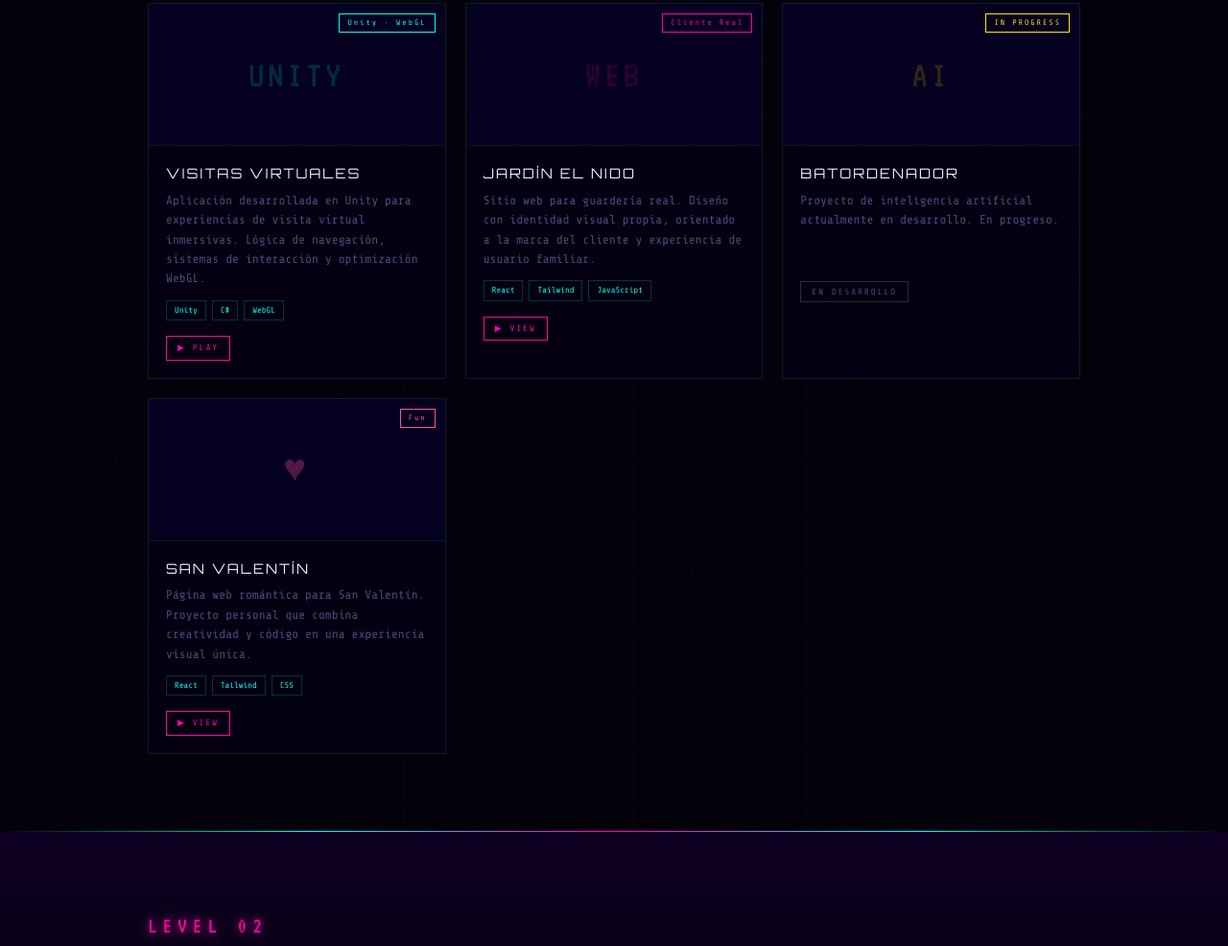
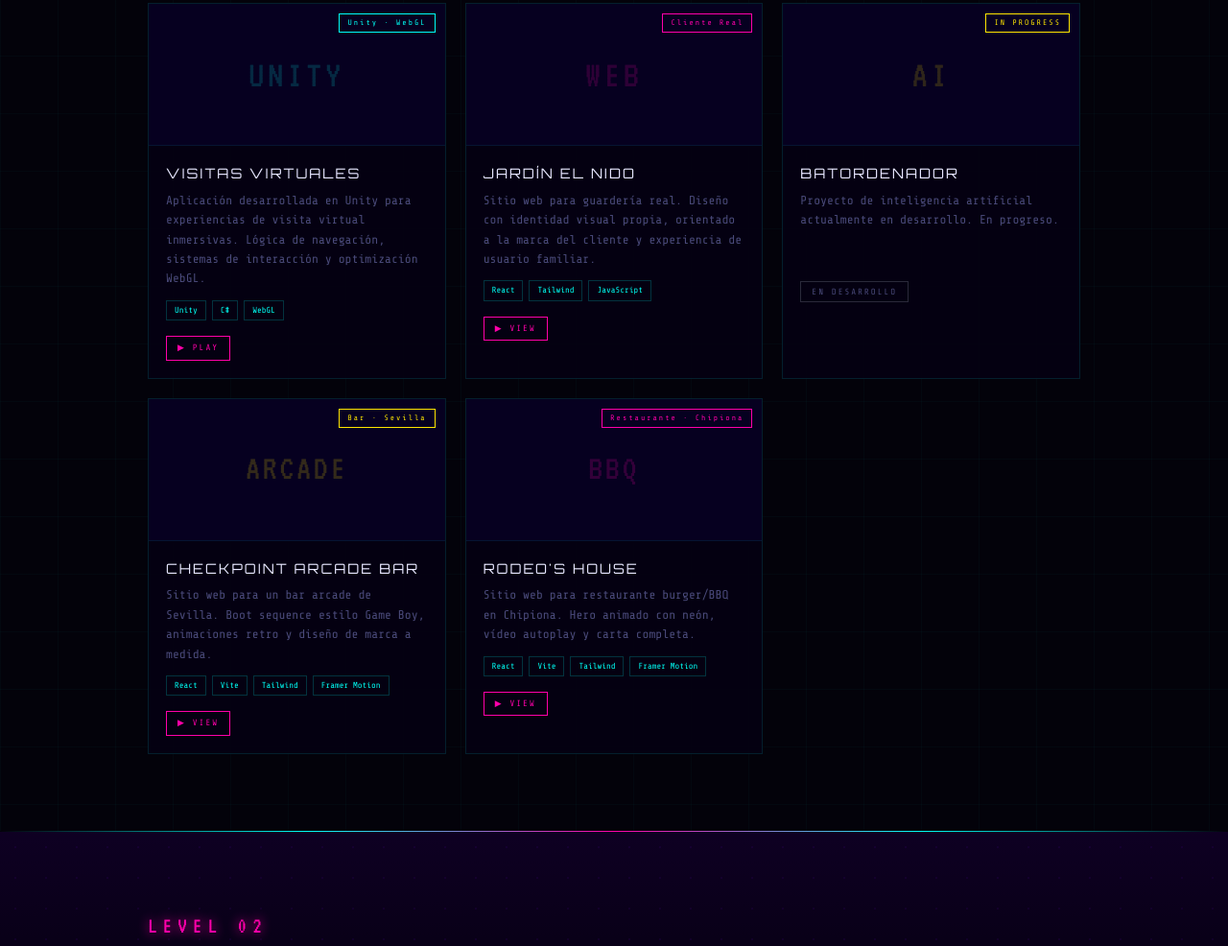
Before and after one commit to fermiinbp/ferminbarba.github.io, a plain HTML site: page landing.html in a window 1280 px wide. Shown: the part 302-1288 px from the top of the page at 96% size. Drawn offline with nearby package versions, Linux system fonts and the light colour scheme.

Commit message:
Añadir mas proyectos realizados
Se añaden los ultimos proyectos que son Checkpoint y idea de web de hamburgueseria como Rodeos house

```diff
--- a/landing.html
+++ b/landing.html
@@ -158,19 +158,35 @@ body{background:#03020a;color:#e8e8ff;font-family:'DM Sans',sans-serif;overflow-
         </div>
       </div>
 
-      <!-- SAN VALENTÍN -->
+      <!-- CHECKPOINT ARCADE BAR -->
       <div class="proj-card" style="background:rgba(5,0,18,0.92);border:1px solid rgba(0,255,245,0.12);">
         <div style="height:148px;background:#060020;display:flex;align-items:center;justify-content:center;position:relative;border-bottom:1px solid rgba(0,255,245,0.08);">
-          <span style="font-family:'VT323',monospace;font-size:2.5rem;color:#ff4d9e;opacity:0.3;letter-spacing:4px;">♥</span>
-          <span style="position:absolute;top:10px;right:10px;font-family:'Share Tech Mono',monospace;font-size:0.5rem;letter-spacing:2px;padding:3px 8px;border:1px solid #ff4d9e;color:#ff4d9e;">Fun</span>
+          <span style="font-family:'VT323',monospace;font-size:2.3rem;color:var(--yel);opacity:0.18;letter-spacing:3px;">ARCADE</span>
+          <span style="position:absolute;top:10px;right:10px;font-family:'Share Tech Mono',monospace;font-size:0.5rem;letter-spacing:2px;padding:3px 8px;border:1px solid var(--yel);color:var(--yel);">Bar · Sevilla</span>
         </div>
         <div style="padding:18px;">
-          <h3 style="font-family:'Orbitron',sans-serif;font-size:0.9rem;letter-spacing:2px;margin-bottom:7px;" data-es="SAN VALENTÍN" data-en="VALENTINE'S">SAN VALENTÍN</h3>
-          <p style="font-family:'Share Tech Mono',monospace;font-size:0.8rem;color:#4a4a7a;line-height:1.6;margin-bottom:12px;" data-es="Página web romántica para San Valentín. Proyecto personal que combina creatividad y código en una experiencia visual única." data-en="Romantic Valentine's Day web. Personal project combining creativity and code in a unique visual experience.">Página web romántica para San Valentín. Proyecto personal que combina creatividad y código en una experiencia visual única.</p>
+          <h3 style="font-family:'Orbitron',sans-serif;font-size:0.9rem;letter-spacing:2px;margin-bottom:7px;">CHECKPOINT ARCADE BAR</h3>
+          <p style="font-family:'Share Tech Mono',monospace;font-size:0.8rem;color:#4a4a7a;line-height:1.6;margin-bottom:12px;" data-es="Sitio web para un bar arcade de Sevilla. Boot sequence estilo Game Boy, animaciones retro y diseño de marca a medida." data-en="Website for an arcade bar in Seville. Game Boy-style boot sequence, retro animations and custom brand design.">Sitio web para un bar arcade de Sevilla. Boot sequence estilo Game Boy, animaciones retro y diseño de marca a medida.</p>
           <div style="display:flex;flex-wrap:wrap;gap:6px;margin-bottom:14px;">
-            <span class="pill">React</span><span class="pill">Tailwind</span><span class="pill">CSS</span>
+            <span class="pill">React</span><span class="pill">Vite</span><span class="pill">Tailwind</span><span class="pill">Framer Motion</span>
           </div>
-          <a href="https://fermiinbp.github.io/Batordenador-romantico/" target="_blank" class="plink">▶ VIEW</a>
+          <a href="https://fermiinbp.github.io/Checkpoint/" target="_blank" class="plink">▶ VIEW</a>
+        </div>
+      </div>
+
+      <!-- RODEO'S HOUSE -->
+      <div class="proj-card" style="background:rgba(5,0,18,0.92);border:1px solid rgba(0,255,245,0.12);">
+        <div style="height:148px;background:#060020;display:flex;align-items:center;justify-content:center;position:relative;border-bottom:1px solid rgba(0,255,245,0.08);">
+          <span style="font-family:'VT323',monospace;font-size:2.3rem;color:var(--mag);opacity:0.18;letter-spacing:3px;">BBQ</span>
+          <span style="position:absolute;top:10px;right:10px;font-family:'Share Tech Mono',monospace;font-size:0.5rem;letter-spacing:2px;padding:3px 8px;border:1px solid var(--mag);color:var(--mag);">Restaurante · Chipiona</span>
+        </div>
+        <div style="padding:18px;">
+          <h3 style="font-family:'Orbitron',sans-serif;font-size:0.9rem;letter-spacing:2px;margin-bottom:7px;">RODEO'S HOUSE</h3>
+          <p style="font-family:'Share Tech Mono',monospace;font-size:0.8rem;color:#4a4a7a;line-height:1.6;margin-bottom:12px;" data-es="Sitio web para restaurante burger/BBQ en Chipiona. Hero animado con neón, vídeo autoplay y carta completa." data-en="Website for a burger/BBQ restaurant in Chipiona. Animated neon hero, autoplay video and full menu.">Sitio web para restaurante burger/BBQ en Chipiona. Hero animado con neón, vídeo autoplay y carta completa.</p>
+          <div style="display:flex;flex-wrap:wrap;gap:6px;margin-bottom:14px;">
+            <span class="pill">React</span><span class="pill">Vite</span><span class="pill">Tailwind</span><span class="pill">Framer Motion</span>
+          </div>
+          <a href="https://calm-elf-456626.netlify.app/" target="_blank" class="plink">▶ VIEW</a>
         </div>
       </div>
 
```
